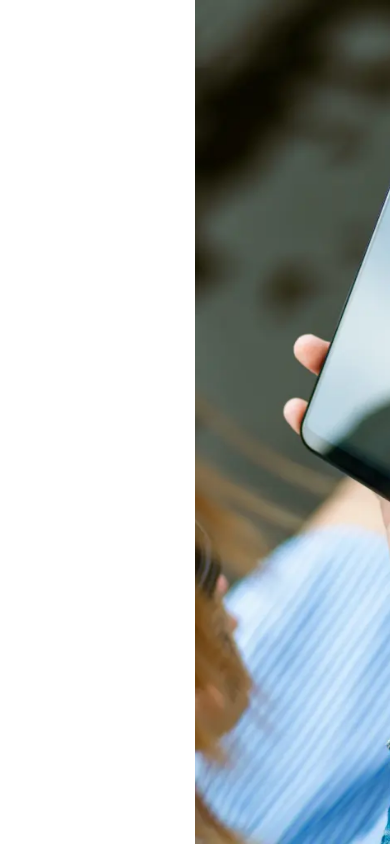
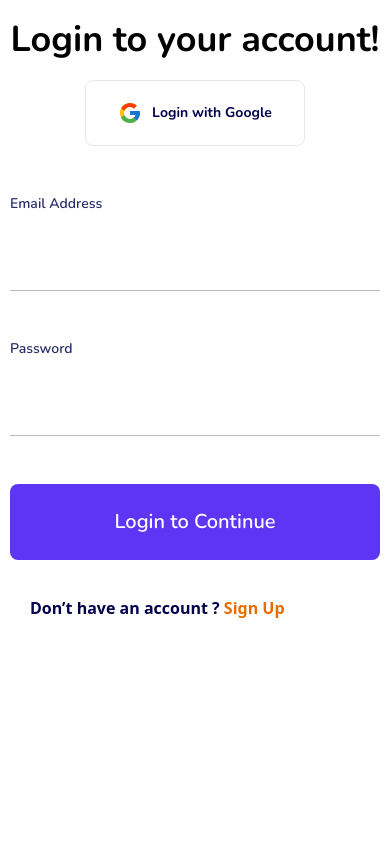
Before and after one commit to sujan-ah/new-chatting-app, a React (Create React App) app: page /login in a window 390 px wide. Built offline with nearby package versions, Linux system fonts and the light colour scheme.

Commit message:
login page responsive full done

```diff
--- a/src/page/login/index.js
+++ b/src/page/login/index.js
@@ -6,14 +6,14 @@ const Login = () => {
   return (
     <div>
       <div className="flex">
-        <div className="w-1/2 flex flex-col items-end mt-36">
-          <div className="w-[600px]">
-            <h2 className="font-nunito font-bold text-4xl mr-[69px]">
+        <div className="sml:w-1/2 flex flex-col items-end md:mt-36 lg:mt-20 xl:mt-36 sml:pb-4 md:pb-0">
+          <div className="xl:w-[600px] px-2.5 xl:px-0 mt-5 md:mt-0 mb-5 xl:mb-0">
+            <h2 className="font-nunito font-bold text-4xl sml:text-xl md:!text-3xl lg:!text-4xl lg:mr-[69px] text-center sml:text-start">
               Login to your account!
             </h2>
 
-            <div className="w-2/3">
-              <button className="w-3/5 h-auto flex border px-8 py-5 rounded-lg mt-12 ">
+            <div className="xl:w-2/3">
+              <button className="xl:w-3/5 h-auto flex border px-8 py-5 rounded-lg xl:mt-10 mt-5  ml-auto mr-auto sml:ml-0 sml:mr-0">
                 <FcGoogle className="text-2xl" />
                 <p className="font-nunito font-bold text-blue text-sm ml-2.5 mt-[2px]">
                   Login with Google
@@ -22,20 +22,17 @@ const Login = () => {
 
               <div className="relative mt-14">
                 <input
-                  className="border-b border-solid border-purpal  w-full  py-7 border-opacity-30 font-nunito font-semibold text-2xl outline-0 text-blue"
+                  className="border-b border-solid border-purpal w-full px-14 py-7 sml:py-4 sml:px-5 xl:!px-14 xl:!py-7 border-opacity-30 font-nunito font-semibold text-2xl outline-0"
                   type="email"
                 />
-                <p className="font-nunito font-semibold text-sm text-purpal absolute top-[-8px] opacity-90">
+                <p className="font-nunito font-semibold text-sm text-purpal absolute top-[-8px]  bg-white opacity-90 ">
                   Email Address
                 </p>
               </div>
 
               <div className="relative mt-14">
-                <input
-                  className="border-b border-solid border-purpal  w-full  py-7 border-opacity-30 font-nunito font-semibold text-2xl outline-0 text-blue"
-                  type="password"
-                />
-                <p className="font-nunito font-semibold text-sm text-purpal absolute top-[-8px] opacity-90">
+                <input className="border-b border-solid border-purpal w-full px-14 py-7 sml:py-4 sml:px-5 xl:!px-14 xl:!py-7 border-opacity-30 font-nunito font-semibold text-2xl outline-0" />
+                <p className="font-nunito font-semibold text-sm text-purpal absolute top-[-8px] bg-white  opacity-90">
                   Password
                 </p>
               </div>
@@ -57,10 +54,10 @@ const Login = () => {
           </div>
         </div>
 
-        <div className="w-1/2">
+        <div className="sml:w-1/2 hidden sml:block">
           <picture>
             <img
-              className="h-screen w-full object-cover"
+              className="md:!h-screen  sml:h-full w-full object-cover"
               src="/images/loginimg.webp"
               loading="lazy"
             />
```
